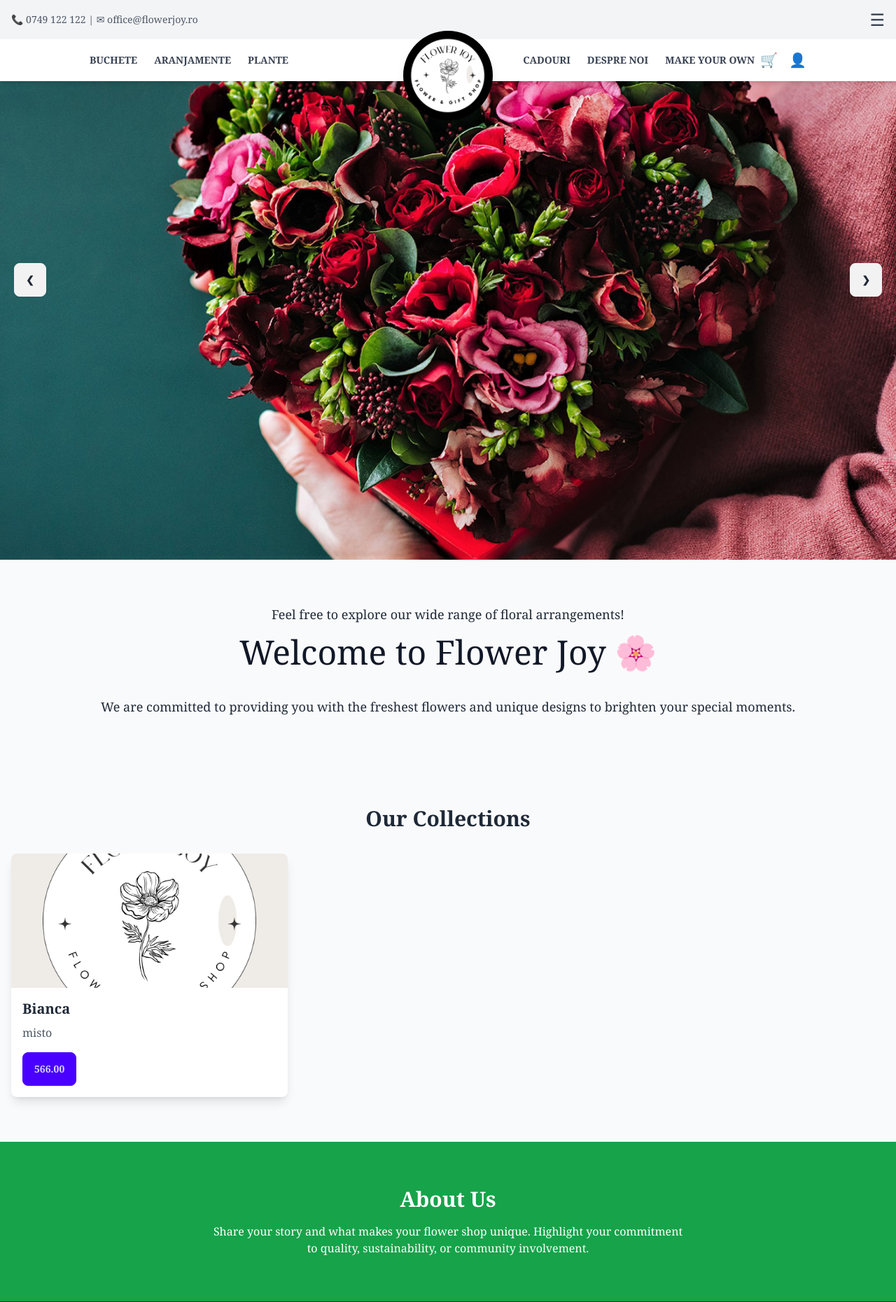
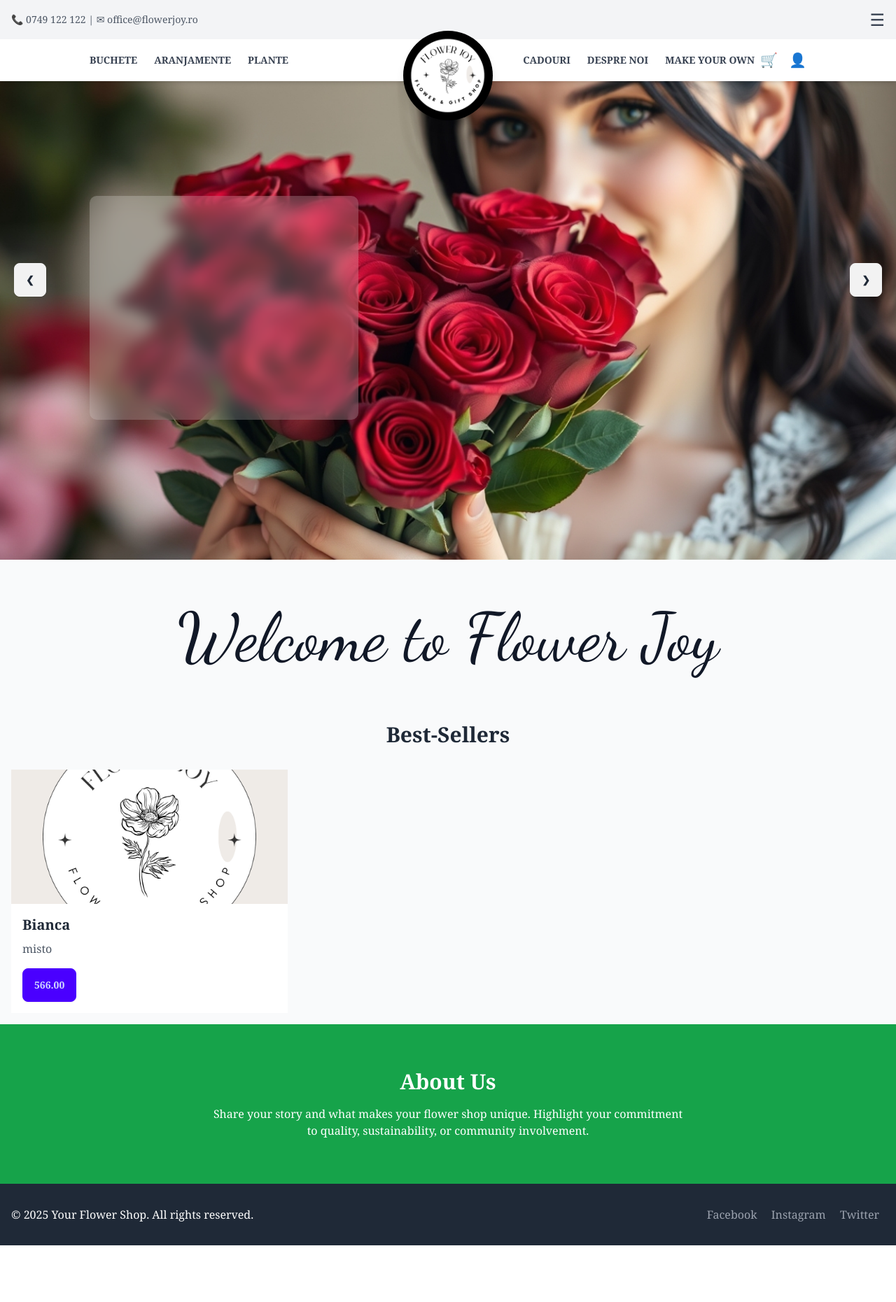
Before and after one commit to Biaescu25/Aplicatie-Web-pentru-gestionarea-unei-florarii-online, a Django app: page / in a window 1280 px wide. Shown: the top 1861 px of the page at 70% size. After the commit the page ends 1780 px from the top, so only its background shows below. Run offline with Django 5.2, Linux system fonts and the light colour scheme; data comes from the database, SQL or seed files in the repository; both versions use the stored data as it was after the commit; some libraries are stand-ins or nearby versions.

Commit message:
home page changes

```diff
--- a/Florarie/App/templates/partials/home.html
+++ b/Florarie/App/templates/partials/home.html
@@ -1,4 +1,3 @@
-
 {% load static %}
 
 <!DOCTYPE html>
@@ -14,13 +13,37 @@
     <link rel="preconnect" href="https://fonts.googleapis.com">
     <link rel="preconnect" href="https://fonts.gstatic.com" crossorigin>
     <link href="https://fonts.googleapis.com/css2?family=Dancing+Script:wght@400..700&display=swap" rel="stylesheet">
+    <link href="https://fonts.googleapis.com/css2?family=Indie+Flower&display=swap" rel="stylesheet"> <!-- Indie Flower font -->
 
     <link href="{% static 'output.css' %}" rel="stylesheet">
     <script src="https://cdn.tailwindcss.com"></script>
 </head>
+
+<style>
+    .font-dancing {
+        font-family: 'Dancing Script', cursive;
+    }
+    .font-indie {
+        font-family: 'Indie Flower', cursive;
+    }
+    .glass {
+        position: absolute;
+        top: 55%;
+        left: -50%;
+        transform: translateY(-50%);
+        width: 30%;
+        height: 40%;
+        background: rgba(255, 255, 255, 0.2);
+        border-radius: 10px;
+        backdrop-filter: blur(10px);
+        transition: left 0.5s ease-in-out;
+    }
+    .glass.active {
+        left: 10%;
+    }
+</style>
+
 <body class="bg-gray-50 font-serif">
-
-
     <!-- Top Bar (Fixed) -->
     <div id="top-bar" class="bg-gray-100 text-gray-600 text-sm py-3 px-4 flex justify-between items-center fixed top-0 left-0 w-full z-30 transition-all duration-300 ease-in-out">
         <div>📞 0749 122 122 | ✉ office@flowerjoy.ro</div>
@@ -45,7 +68,6 @@
                     <img src="/static/Logo.png" alt="Flower Shop Logo" class="w-28 h-28 rounded-full object-cover transition-all duration-300 ease-in-out" id="logo-img">
                 </a>
             </div>
-
 
             <!-- Right Links -->
             <div class="flex items-center">
@@ -80,7 +102,6 @@
                         }
                     });
                 </script>
-
             </div>
         </div>
     </nav>
@@ -127,9 +148,10 @@
 
     <!-- Hero Section (Fixed and Full-Width) -->
     <section class="relative bg-cover bg-center w-full h-screen z-10">
-
         <!-- Carousel Container -->
         <div class="carousel w-full h-full">
+            <!-- Glass Rectangle -->
+            <div id="glass-rectangle" class="glass"></div>
             <!-- Slide 1 -->
             <div id="slide1" class="carousel-item w-full h-full hidden">
                 <img src="/static/banner1.jpg" class="w-full h-full object-cover" alt="Flower Banner 1">
@@ -141,7 +163,7 @@
 
             <!-- Slide 2 -->
             <div id="slide2" class="carousel-item w-full h-full hidden">
-                    <img src="/static/banner21.jpg" class="w-full h-full object-cover" alt="Flower Banner 2">
+                <img src="/static/banner2.jpg" class="w-full h-full object-cover" alt="Flower Banner 2">
                 <div class="absolute flex justify-between transform -translate-y-1/2 left-5 right-5 top-1/2">
                     <a href="#slide1" class="btn btn-circle">❮</a>
                     <a href="#slide3" class="btn btn-circle">❯</a>
@@ -159,11 +181,11 @@
         </div>
     </section>
 
-
     <script>
         // Manual Carousel Logic
         const slides = document.querySelectorAll('.carousel-item');
         const prevBtns = document.querySelectorAll('.btn-circle');
+        const glassRectangle = document.getElementById('glass-rectangle');
         let currentIndex = 0;
 
         // Function to show only the active slide
@@ -172,6 +194,7 @@
                 slide.classList.add('hidden'); // Hide all slides
                 if (i === index) slide.classList.remove('hidden'); // Show the current slide
             });
+            glassRectangle.classList.add('active');
         }
 
         // Initial carousel setup
@@ -180,39 +203,40 @@
         // Event listeners for the navigation buttons
         prevBtns.forEach((btn) => {
             btn.addEventListener('click', (e) => {
+                glassRectangle.classList.remove('active');
+                setTimeout(() => {
                     if (e.target.textContent === "❮") {
                         currentIndex = (currentIndex - 1 + slides.length) % slides.length; // Go to previous slide
                     } else {
                         currentIndex = (currentIndex + 1) % slides.length; // Go to next slide
                     }
                     updateCarousel(currentIndex);
+                }, 500);
             });
         });
     </script>
 
-    <section class="container mx-auto px-4 py-16">
+    <section class="container mx-auto px-4 pb-4 pt-16">
         <!-- First Text Block -->
         <div class="text-center mb-10">
-            <p class="text-lg font-medium text-gray-800 mb-4">Feel free to explore our wide range of floral arrangements!</p>
-            <h2 class="text-5xl font-dancing text-gray-900 text-center">
-                <span class="font-dancing">Welcome to Flower Joy 🌸</span>
+            <h2 class="text-8xl font-dancing text-gray-900 text-center">
+                <span class="font-dancing">Welcome to Flower Joy</span>
             </h2>
         </div>
 
         <!-- Second Text Block -->
-        <div class="text-center">
+        <!-- <div class="text-center">
             <p class="text-lg font-medium text-gray-800">We are committed to providing you with the freshest flowers and unique designs to brighten your special moments.</p>
-        </div>
+        </div> -->
     </section>
 
-
     <!-- Product Showcase -->
-    <section class="container mx-auto px-4 py-16">
-        <h2 class="text-3xl font-bold text-center text-gray-800 mb-8">Our Collections</h2>
+    <section class="container mx-auto px-4 py-4">
+        <h2 class="text-3xl font-bold text-center text-gray-800 mb-8">Best-Sellers</h2>
         <div class="grid grid-cols-1 md:grid-cols-2 lg:grid-cols-3 gap-8">
             <!-- Example Product Card -->
             {% for product in products %}
-            <div class="bg-white shadow-lg rounded-lg overflow-hidden">
+            <div class="bg-white overflow-hidden">
                 <figure><img src="{{ product.image.url }}" alt="{{ product.name }}" class="h-48 w-full object-cover"></figure>
                 <div class="p-4">
                     <h3 class="text-xl font-bold text-gray-800">{{ product.name }}</h3>
@@ -244,6 +268,6 @@
             </div>
         </div>
     </footer>
+</body>
 
-</body>
 </html>
```
Also changed, not shown: Florarie/App/static/banner1.jpg, Florarie/App/static/banner2.jpg (added), Florarie/App/static/banner3.jpg, Florarie/App/static/media/Pictures/Black_and_Beige_Elegant_Simple_Flower_Circle_Logo_1.png (added), Florarie/db.sqlite3. Lines whose indentation alone changed are shown as unchanged.
